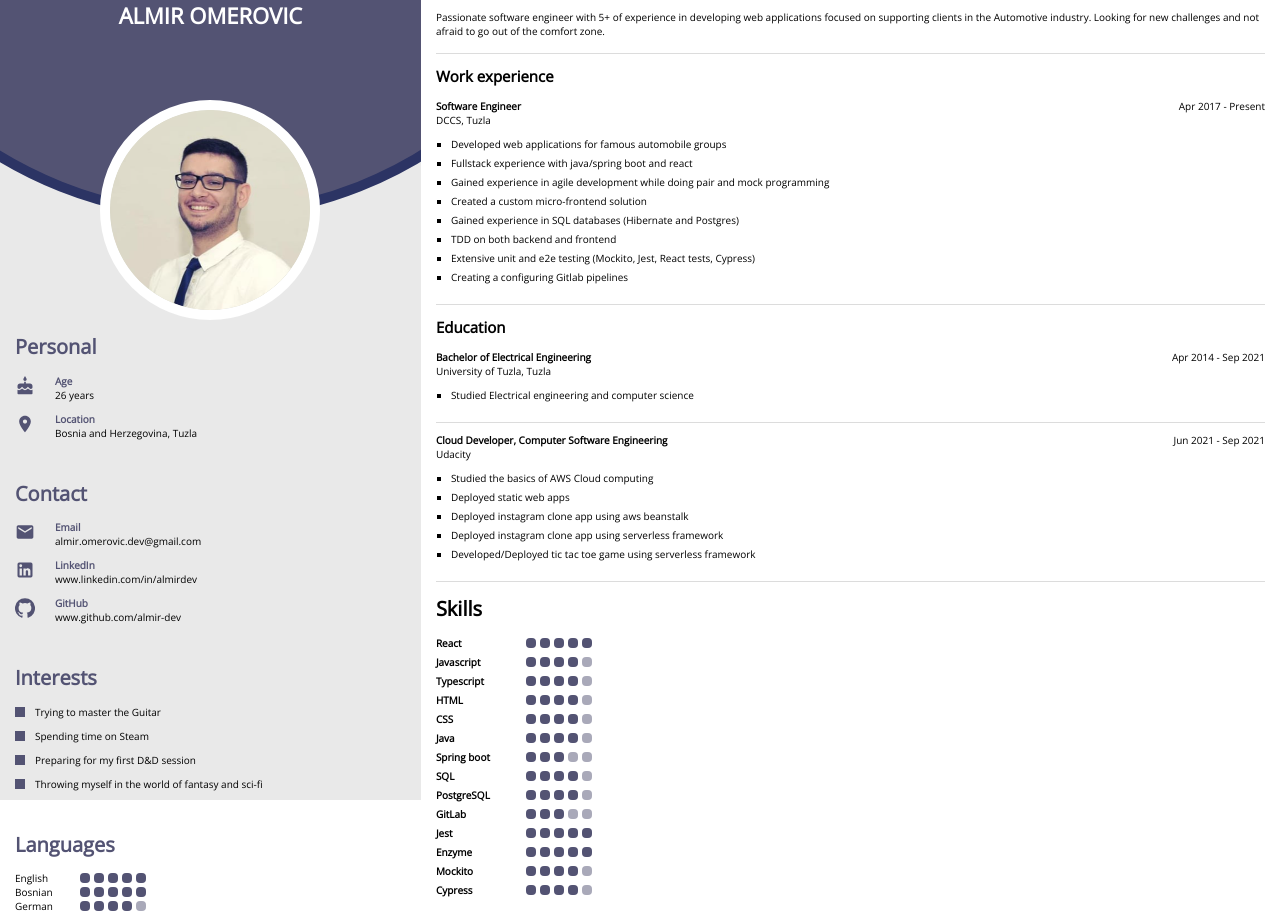
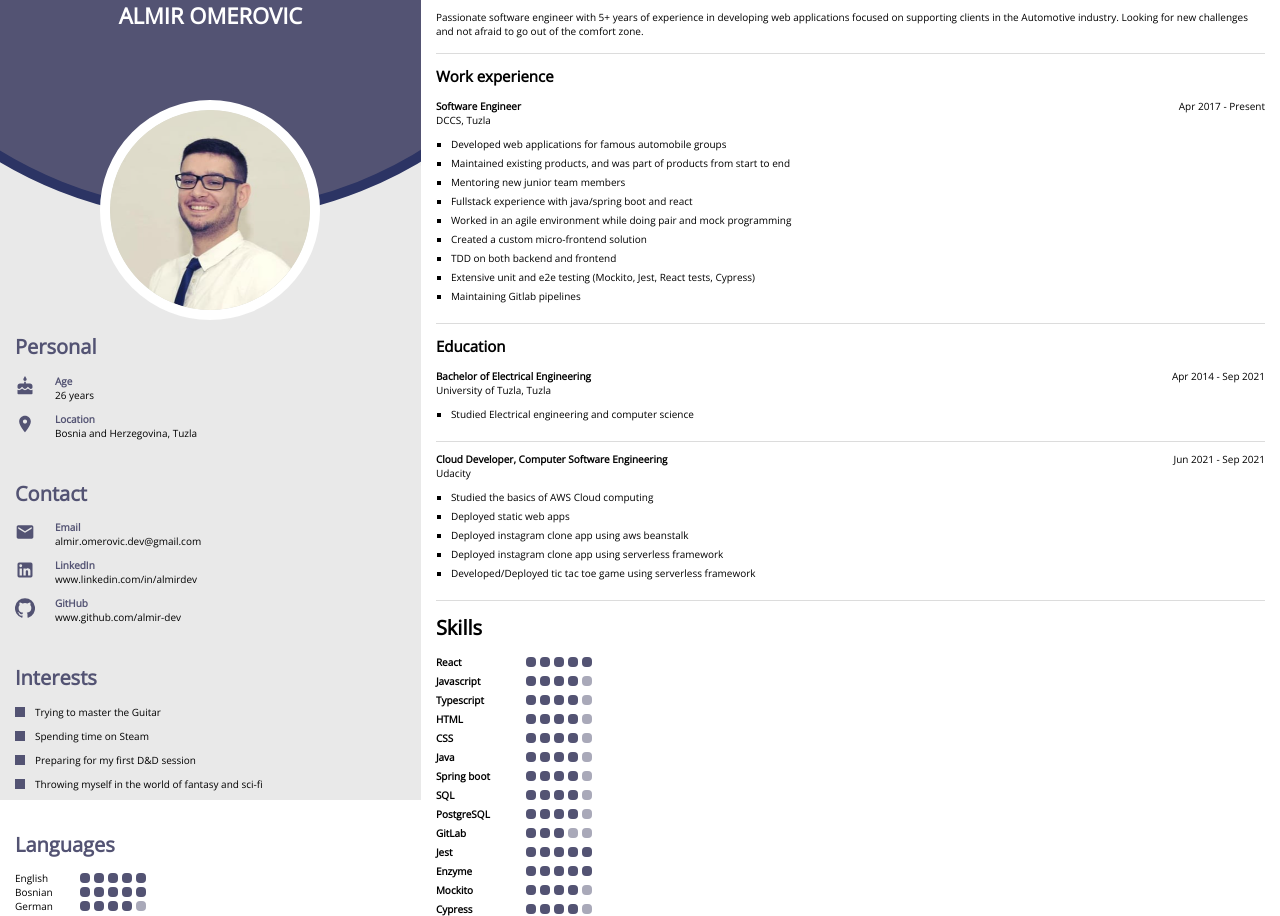
Before and after one commit to almir-dev/cv, a React (Create React App) app: page / in a window 1280 px wide. Built offline with nearby package versions, Linux system fonts and the light colour scheme.

Commit message:
update summary and skills

```diff
--- a/src/components/cv/advanced/Advanced.tsx
+++ b/src/components/cv/advanced/Advanced.tsx
@@ -7,8 +7,8 @@ export function AdvanceInfo() {
   return (
     <div className={styles.advancedInfo}>
       <p>
-        Passionate software engineer with 5+ of experience in developing web applications focused on supporting clients
-        in the Automotive industry. Looking for new challenges and not afraid to go out of the comfort zone.
+        Passionate software engineer with 5+ years of experience in developing web applications focused on supporting
+        clients in the Automotive industry. Looking for new challenges and not afraid to go out of the comfort zone.
       </p>
       <h2>Work experience</h2>
       <DccsExperience />
@@ -29,13 +29,14 @@ export function DccsExperience() {
       <p>
         <ul className={styles.regularUl}>
           <li>Developed web applications for famous automobile groups</li>
+          <li>Maintained existing products, and was part of products from start to end</li>
+          <li>Mentoring new junior team members</li>
           <li>Fullstack experience with java/spring boot and react</li>
-          <li>Gained experience in agile development while doing pair and mock programming</li>
+          <li>Worked in an agile environment while doing pair and mock programming</li>
           <li>Created a custom micro-frontend solution</li>
-          <li>Gained experience in SQL databases (Hibernate and Postgres)  </li>
           <li>TDD on both backend and frontend</li>
           <li>Extensive unit and e2e testing (Mockito, Jest, React tests, Cypress)</li>
-          <li>Creating a configuring Gitlab pipelines</li>
+          <li>Maintaining Gitlab pipelines</li>
         </ul>
       </p>
     </DescriptionItem>
--- a/src/components/cv/advanced/skills/Skills.tsx
+++ b/src/components/cv/advanced/skills/Skills.tsx
@@ -12,7 +12,7 @@ export function Skills() {
       <SkillItem skill={"HTML"} score={4} />
       <SkillItem skill={"CSS"} score={4} />
       <SkillItem skill={"Java"} score={4} />
-      <SkillItem skill={"Spring boot"} score={3} />
+      <SkillItem skill={"Spring boot"} score={4} />
       <SkillItem skill={"SQL"} score={4} />
       <SkillItem skill={"PostgreSQL"} score={4} />
       <SkillItem skill={"GitLab"} score={3} />
```
